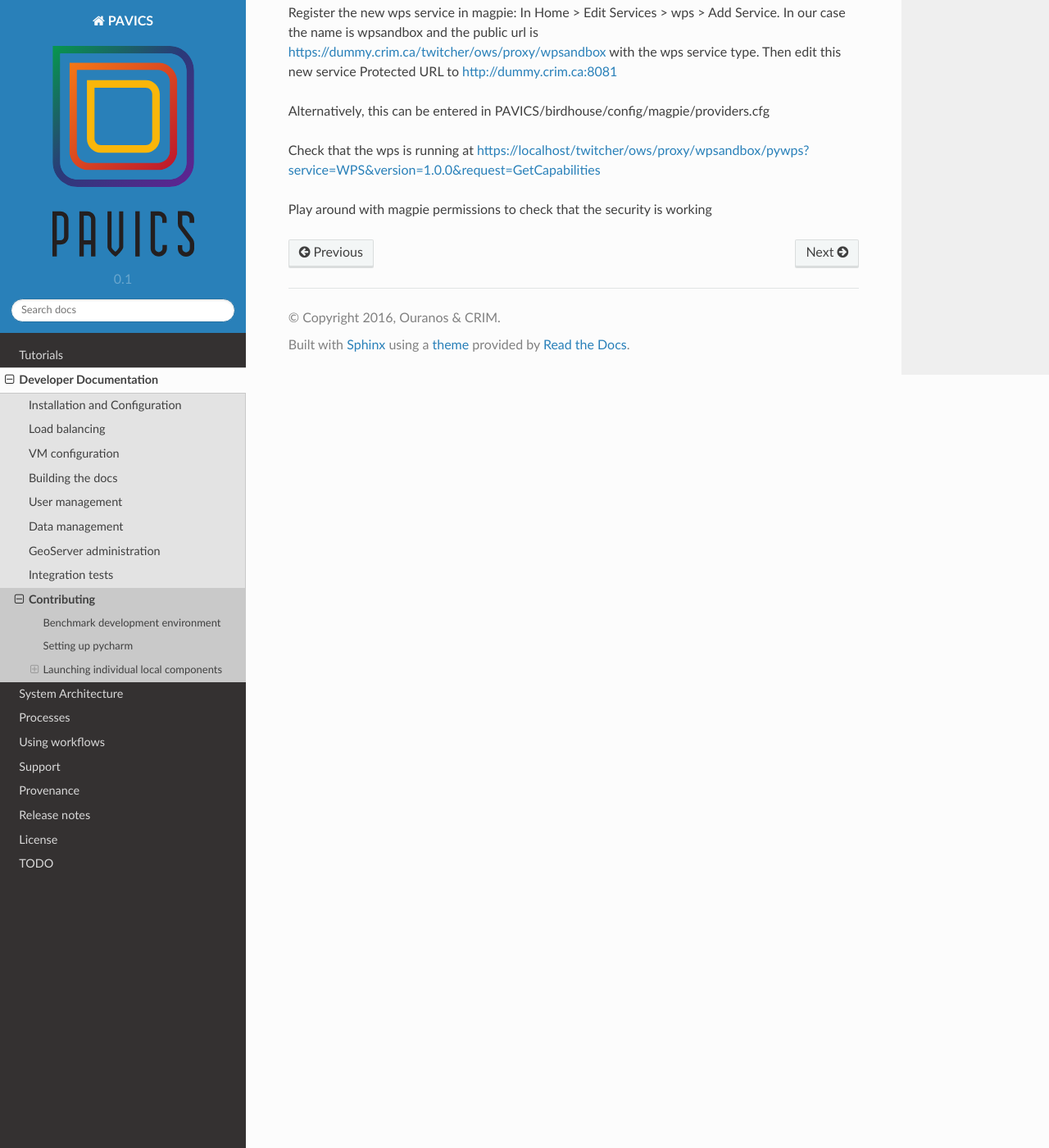
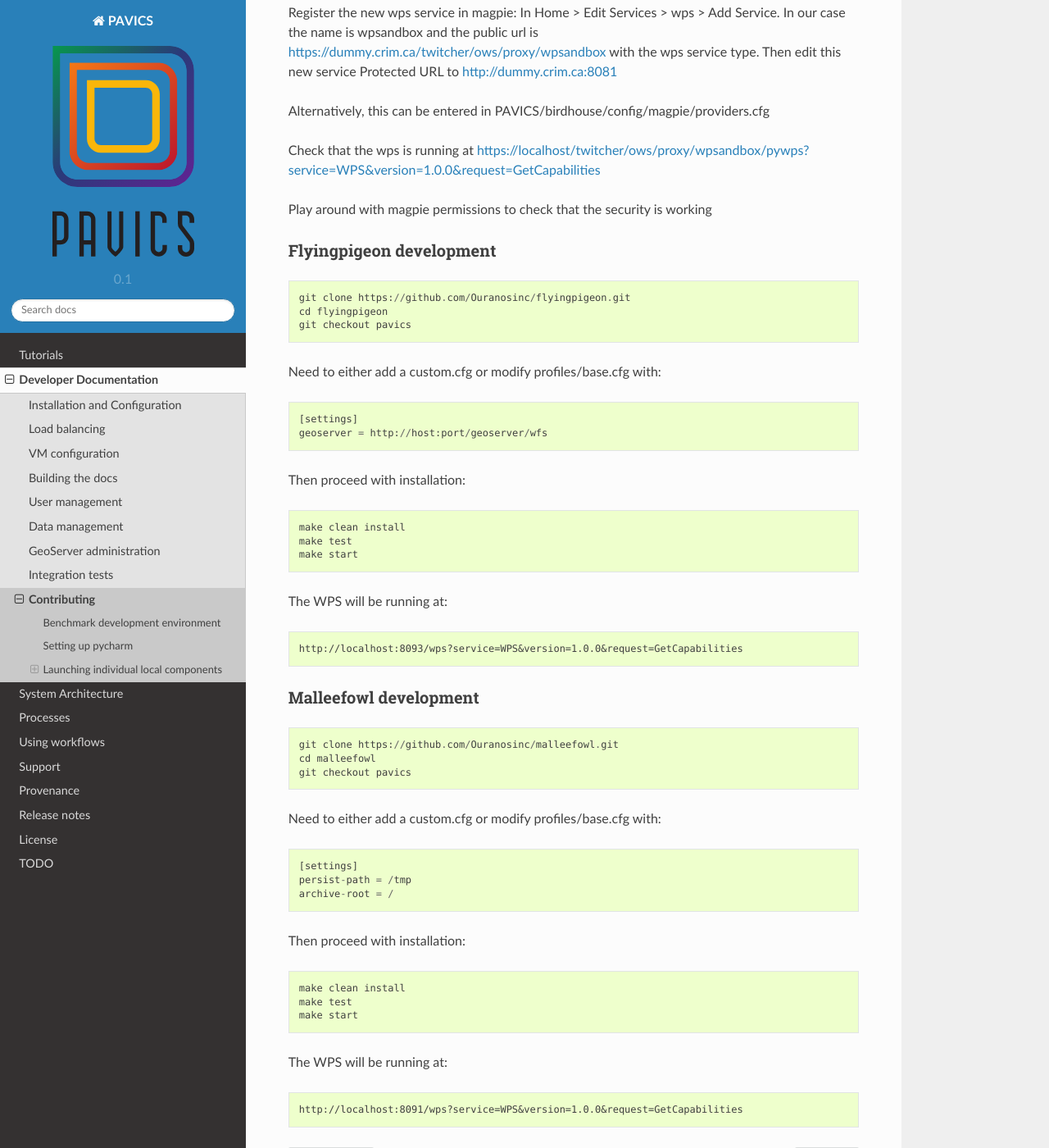
Before and after one commit to Ouranosinc/pavics-sdi, a Sphinx documentation site: the page built from docs/source/dev/contributing.rst, in a window 1280 px wide and 1400 px high, scrolled down 3228 px. Shown: the whole window at 82% size. Built offline with Sphinx 7.4.7 and the Read the Docs theme 2.0.0, drawn with Linux system fonts in a browser that asks for light colours; some of the changed text lies outside the part shown.

Commit message:
Add flyingpigeon and malleefowl installation doc

```diff
--- a/docs/source/dev/contributing.rst
+++ b/docs/source/dev/contributing.rst
@@ -120,7 +120,7 @@ Check that thredds is running at https://localhost/twitcher/ows/proxy/thredds/
 
 Play around with magpie permissions to check that the security is working
 
-HTTPS CUSTOM WPS SERVICE
+HTTPS custom WPS service
 ------------------------
 
 Follow all the steps of the HTTPS THREDDS setup above up to the
@@ -170,3 +170,52 @@ PAVICS/birdhouse/config/magpie/providers.cfg
 Check that the wps is running at https://localhost/twitcher/ows/proxy/wpsandbox/pywps?service=WPS&version=1.0.0&request=GetCapabilities
 
 Play around with magpie permissions to check that the security is working
+
+Flyingpigeon development
+------------------------
+
+::
+
+    git clone https://github.com/Ouranosinc/flyingpigeon.git
+    cd flyingpigeon
+    git checkout pavics
+
+Need to either add a custom.cfg or modify profiles/base.cfg with::
+
+    [settings]
+    geoserver = http://host:port/geoserver/wfs
+
+Then proceed with installation::
+
+    make clean install
+    make test
+    make start
+
+The WPS will be running at::
+
+    http://localhost:8093/wps?service=WPS&version=1.0.0&request=GetCapabilities
+
+Malleefowl development
+----------------------
+
+::
+
+    git clone https://github.com/Ouranosinc/malleefowl.git
+    cd malleefowl
+    git checkout pavics
+
+Need to either add a custom.cfg or modify profiles/base.cfg with::
+
+    [settings]
+    persist-path = /tmp
+    archive-root = /
+
+Then proceed with installation::
+
+    make clean install
+    make test
+    make start
+
+The WPS will be running at::
+
+    http://localhost:8091/wps?service=WPS&version=1.0.0&request=GetCapabilities
--- a/docs/source/tutorials/wps_with_python.rst
+++ b/docs/source/tutorials/wps_with_python.rst
@@ -22,6 +22,7 @@ Execute process (async)::
     myinputs = [('some_parameter', 'some_value')]
     execution = wps.execute('some_process', myinputs, async=False)
     execution.getStatus()
+    execution.statusLocation  # useful for accessing the xml status file
     execution.processOutputs[0].data
 
 If the WPS is protected behind magpie::
```
